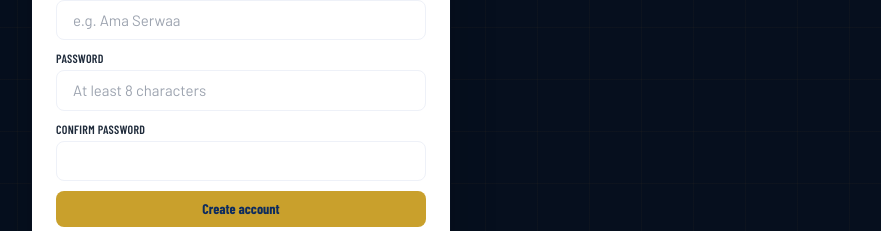
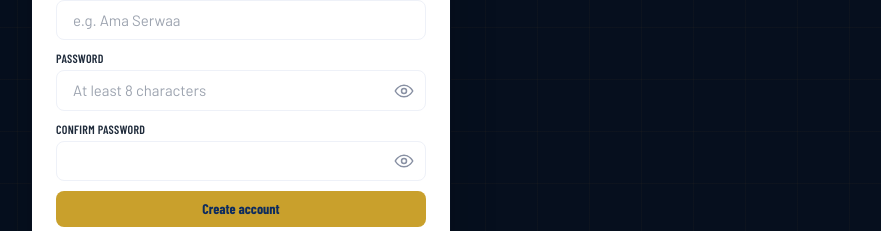
Before and after one commit to johnadamsmahama/distinction-library, a Next.js app: page /signup in a window 1280 px wide. Shown: the part 389-620 px from the top of the page, without its empty margins (399-1280 px from the left). Built offline with nearby package versions, Linux system fonts and the light colour scheme; a web font is replaced by a local one.

Commit message:
Implement password visibility toggle in signup page
Added EyeToggle component for password visibility toggle in signup form.

```diff
--- a/app/(auth)/signup/page.tsx
+++ b/app/(auth)/signup/page.tsx
@@ -7,11 +7,36 @@ import { studentIdError, studentIdToEmail } from '@/lib/validation';
 import AuthShell from '@/components/auth/AuthShell';
 import StudentIdInput from '@/components/auth/StudentIdInput';
 
+function EyeToggle({ shown, onClick }: { shown: boolean; onClick: () => void }) {
+  return (
+    <button
+      type="button"
+      onClick={onClick}
+      className="absolute right-3 top-1/2 -translate-y-1/2 text-g500 hover:text-g800 transition-colors"
+      aria-label={shown ? 'Hide password' : 'Show password'}
+      tabIndex={-1}
+    >
+      {shown ? (
+        <svg viewBox="0 0 24 24" className="w-5 h-5" fill="none" stroke="currentColor" strokeWidth="1.8">
+          <path d="M3 3l18 18M10.6 10.6a2 2 0 002.8 2.8M9.4 5.5A9.6 9.6 0 0112 5c5 0 9 4 10.5 7-.6 1.1-1.4 2.3-2.5 3.3M6.2 6.2C4 7.8 2.5 9.9 1.5 12c1.5 3 5.5 7 10.5 7 1.4 0 2.7-.3 3.9-.8" strokeLinecap="round" strokeLinejoin="round" />
+        </svg>
+      ) : (
+        <svg viewBox="0 0 24 24" className="w-5 h-5" fill="none" stroke="currentColor" strokeWidth="1.8">
+          <path d="M1.5 12S5.5 5 12 5s10.5 7 10.5 7-4 7-10.5 7S1.5 12 1.5 12z" strokeLinecap="round" strokeLinejoin="round" />
+          <circle cx="12" cy="12" r="3" strokeLinecap="round" strokeLinejoin="round" />
+        </svg>
+      )}
+    </button>
+  );
+}
+
 export default function SignupPage() {
   const [studentId, setStudentId] = useState('');
   const [fullName, setFullName] = useState('');
   const [password, setPassword] = useState('');
   const [confirmPassword, setConfirmPassword] = useState('');
+  const [showPassword, setShowPassword] = useState(false);
+  const [showConfirmPassword, setShowConfirmPassword] = useState(false);
   const [idErr, setIdErr] = useState<string | null>(null);
   const [formError, setFormError] = useState<string | null>(null);
   const [loading, setLoading] = useState(false);
@@ -196,32 +221,38 @@ export default function SignupPage() {
           <label htmlFor="password" className="block font-condensed font-semibold text-xs uppercase tracking-wide text-g800 mb-1">
             Password
           </label>
+          <div className="relative">
             <input
               id="password"
-            type="password"
+              type={showPassword ? 'text' : 'password'}
               required
               minLength={8}
               value={password}
               onChange={(e) => setPassword(e.target.value)}
-            className="w-full px-4 py-2 rounded-lg border border-g100 font-body text-[15px] text-g800 outline-none focus:border-gold transition-colors"
+              className="w-full px-4 py-2 pr-11 rounded-lg border border-g100 font-body text-[15px] text-g800 outline-none focus:border-gold transition-colors"
               placeholder="At least 8 characters"
               autoComplete="new-password"
             />
+            <EyeToggle shown={showPassword} onClick={() => setShowPassword((v) => !v)} />
+          </div>
         </div>
 
         <div>
           <label htmlFor="confirmPassword" className="block font-condensed font-semibold text-xs uppercase tracking-wide text-g800 mb-1">
             Confirm password
           </label>
+          <div className="relative">
             <input
               id="confirmPassword"
-            type="password"
+              type={showConfirmPassword ? 'text' : 'password'}
               required
               value={confirmPassword}
               onChange={(e) => setConfirmPassword(e.target.value)}
-            className="w-full px-4 py-2 rounded-lg border border-g100 font-body text-[15px] text-g800 outline-none focus:border-gold transition-colors"
+              className="w-full px-4 py-2 pr-11 rounded-lg border border-g100 font-body text-[15px] text-g800 outline-none focus:border-gold transition-colors"
               autoComplete="new-password"
             />
+            <EyeToggle shown={showConfirmPassword} onClick={() => setShowConfirmPassword((v) => !v)} />
+          </div>
         </div>
 
         {formError && <p className="font-body text-sm text-red-500">{formError}</p>}
```
Lines whose indentation alone changed are shown as unchanged.
